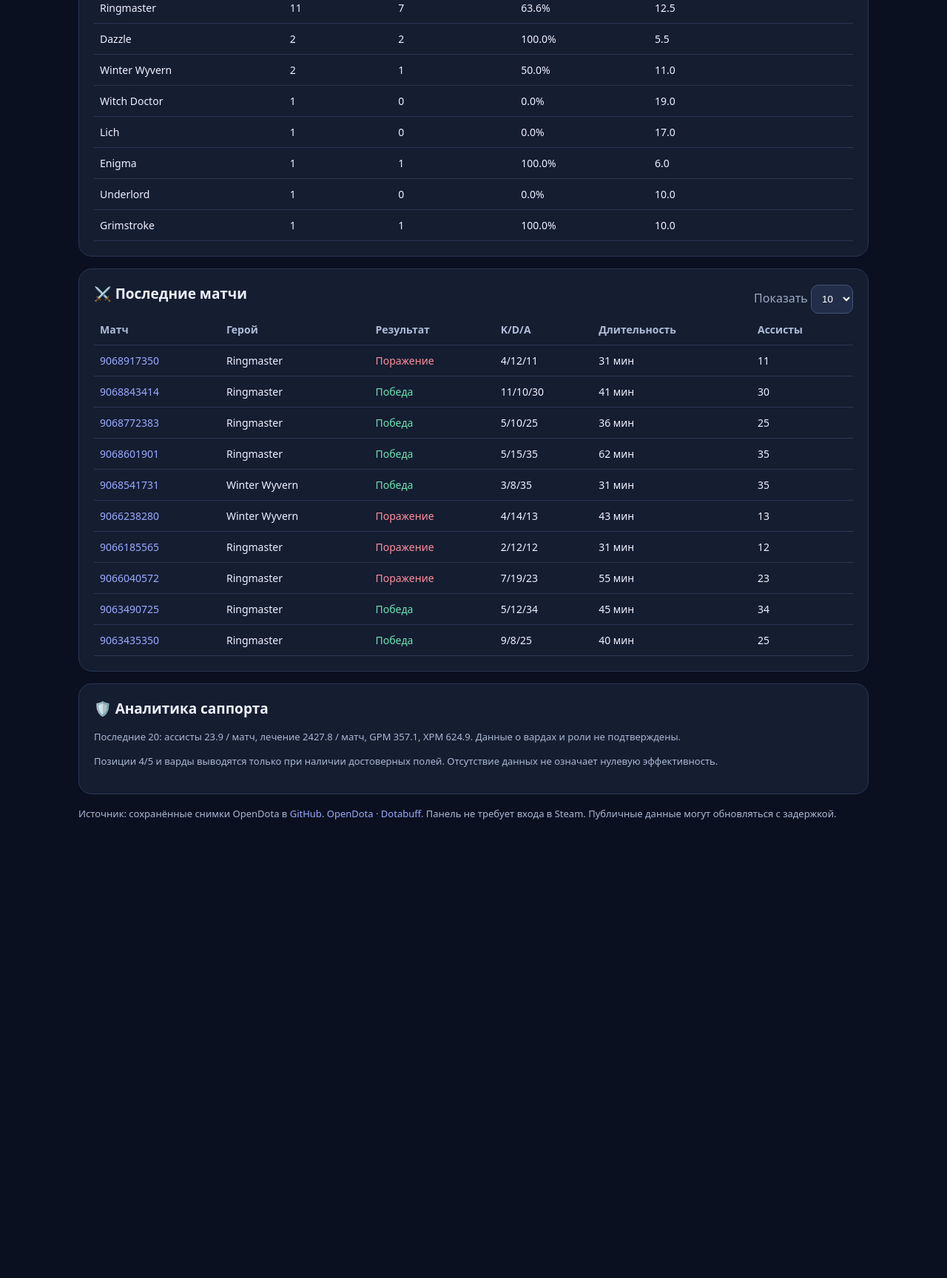
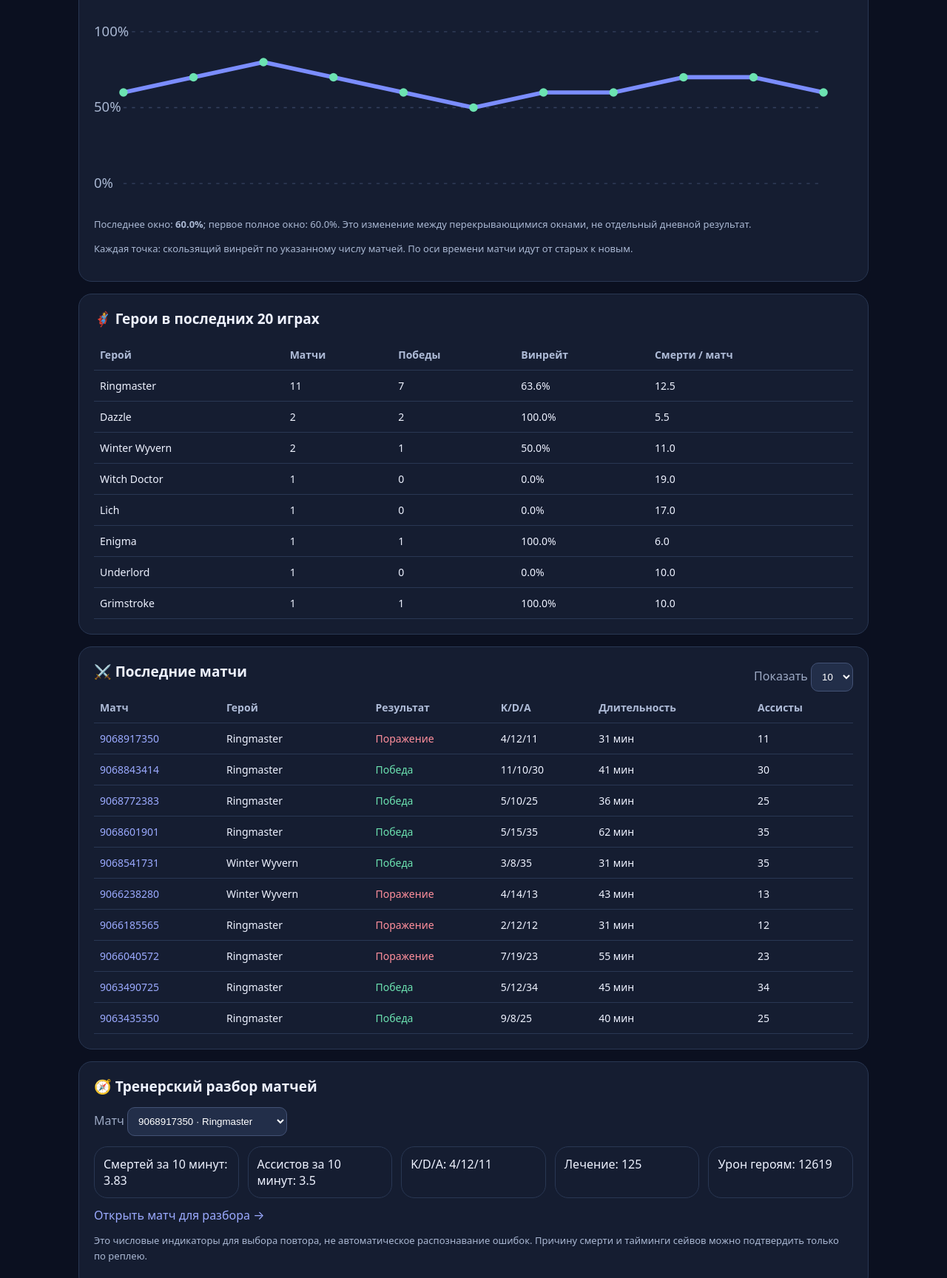
Before and after one commit to aruhaa222/dota2-daily-tracker, a plain HTML site: page index.html in a window 1280 px wide. Shown: the part 802-2530 px from the top of the page at 74% size. Before the commit the page ends 1973 px from the top, so only its background shows below. Drawn offline with Linux system fonts and the light colour scheme.

Commit message:
feat: add rolling winrate trends and per-match coaching diagnostics

```diff
--- a/index.html
+++ b/index.html
@@ -7,9 +7,9 @@
 <div id="status" class="note" role="status"></div>
 <section class="cards"><div class="card"><div class="muted">Общий винрейт</div><div class="metric" id="overall">—</div><div class="note" id="record">—</div></div><div class="card"><div class="muted">Последние 20</div><div class="metric" id="recent">—</div><div class="note">Винрейт</div></div><div class="card"><div class="muted">Средние смерти / 20</div><div class="metric" id="deaths">—</div><div class="note">С учётом длины матчей</div></div><div class="card"><div class="muted">Ранг / расчётный MMR</div><div class="metric" id="rank">—</div><div class="note" id="mmr">—</div></div></section>
 <div class="grid"><section class="panel"><h2>📈 Винрейт по окнам</h2><div id="bars"></div><p class="note">Окна построены по последним доступным матчам, а не по календарным дням.</p></section><section class="panel"><h2>🎯 Фокус тренировки</h2><p id="focus">Ожидание данных…</p><p class="note">Цель: после каждой игры отметить 2 предотвратимые смерти и проверить, как позиционирование повлияло на исход драки.</p><p class="note">Не приписываем ошибки только по числу смертей: для выводов о причинах нужен реплей.</p></section></div>
-<section class="panel"><h2>🦸 Герои в последних 20 играх</h2><div class="tablewrap"><table><thead><tr><th>Герой</th><th>Матчи</th><th>Победы</th><th>Винрейт</th><th>Смерти / матч</th></tr></thead><tbody id="heroes"></tbody></table></div></section>
+<section class="panel"><h2>📉 Динамика результатов</h2><div class="controls"><label class="muted">Окно <select id="trendWindow"><option value="5">5 матчей</option><option value="10" selected>10 матчей</option><option value="20">20 матчей</option></select></label></div><div id="trend" style="margin-top:16px"></div><p class="note">Каждая точка: скользящий винрейт по указанному числу матчей. По оси времени матчи идут от старых к новым.</p></section><section class="panel"><h2>🦸 Герои в последних 20 играх</h2><div class="tablewrap"><table><thead><tr><th>Герой</th><th>Матчи</th><th>Победы</th><th>Винрейт</th><th>Смерти / матч</th></tr></thead><tbody id="heroes"></tbody></table></div></section>
 <section class="panel"><div class="controls" style="justify-content:space-between"><h2>⚔️ Последние матчи</h2><label class="muted">Показать <select id="count"><option>5</option><option selected>10</option><option>20</option></select></label></div><div class="tablewrap"><table><thead><tr><th>Матч</th><th>Герой</th><th>Результат</th><th>K/D/A</th><th>Длительность</th><th>Ассисты</th></tr></thead><tbody id="matches"></tbody></table></div></section>
-<section class="panel"><h2>🛡️ Аналитика саппорта</h2><div id="support" class="note">—</div><p class="note">Позиции 4/5 и варды выводятся только при наличии достоверных полей. Отсутствие данных не означает нулевую эффективность.</p></section>
+<section class="panel"><h2>🧭 Тренерский разбор матчей</h2><div class="controls"><label class="muted">Матч <select id="reviewMatch"></select></label></div><div id="review" style="margin-top:14px"></div><p class="note">Это числовые индикаторы для выбора повтора, не автоматическое распознавание ошибок. Причину смерти и тайминги сейвов можно подтвердить только по реплею.</p></section><section class="panel"><h2>🛡️ Аналитика саппорта</h2><div id="support" class="note">—</div><p class="note">Позиции 4/5 и варды выводятся только при наличии достоверных полей. Отсутствие данных не означает нулевую эффективность.</p></section>
 <footer class="note">Источник: сохранённые снимки OpenDota в <a href="https://github.com/aruhaa222/dota2-daily-tracker">GitHub</a>. <a href="https://www.opendota.com/players/294194492">OpenDota</a> · <a href="https://ru.dotabuff.com/players/294194492">Dotabuff</a>. Панель не требует входа в Steam. Публичные данные могут обновляться с задержкой.</footer>
 </main><script>
 const BASE='https://raw.githubusercontent.com/aruhaa222/dota2-daily-tracker/main/data/';
@@ -31,9 +31,11 @@ const by={};last20.forEach(x=>{const key=x.hero_id;by[key]??={n:0,w:0,d:0};by[ke
 $('heroes').innerHTML=Object.entries(by).sort((a,b)=>b[1].n-a[1].n).map(([id,v])=>'<tr><td>'+clean(heroes[id]||('Hero #'+id))+'</td><td>'+v.n+'</td><td>'+v.w+'</td><td>'+pct(v.w,v.n)+'</td><td>'+(v.d/v.n).toFixed(1)+'</td></tr>').join('')||'<tr><td colspan="5">Нет данных</td></tr>';
 const recentDeaths=Number(avg(last20,'deaths'));$('focus').textContent=recentDeaths>=10?'Высокая средняя смертность ('+recentDeaths+'). В следующей сессии отслеживай позицию перед каждым командным столкновением и избегай одиночных проверок тумана войны.':'Сохраняй безопасную позицию и оценивай ценность каждого сейва, контроля и действия после выигранной драки.';
 $('support').textContent='Последние 20: ассисты '+avg(last20,'assists')+' / матч, лечение '+avg(last20,'hero_healing')+' / матч, GPM '+avg(last20,'gold_per_min')+', XPM '+avg(last20,'xp_per_min')+'. Данные о вардах и роли не подтверждены.';
-renderMatches();
+renderMatches();renderTrend();renderReview();
 }
+function renderTrend(){if(!snapshot)return;const m=[...(snapshot.recent_matches||[])].sort((a,b)=>a.start_time-b.start_time);const n=Number($('trendWindow').value);const vals=m.map((x,i)=>{const a=m.slice(Math.max(0,i-n+1),i+1);return a.length>=n?100*a.filter(win).length/a.length:null});const good=vals.map((v,i)=>({v,i})).filter(x=>x.v!==null);if(!good.length){$('trend').textContent='Недостаточно матчей';return}const W=720,H=200,P=28;const x=i=>P+(W-2*P)*(good.length===1?.5:i/(good.length-1)),y=v=>H-P-(H-2*P)*v/100;const points=good.map((a,i)=>x(i)+','+y(a.v)).join(' ');const labels=[0,50,100].map(v=>'<line x1="'+P+'" y1="'+y(v)+'" x2="'+(W-P)+'" y2="'+y(v)+'" stroke="#34415f" stroke-dasharray="3 5"/><text x="0" y="'+(y(v)+4)+'" fill="#aab8d3" font-size="13">'+v+'%</text>').join('');$('trend').innerHTML='<svg role="img" aria-label="Скользящий винрейт" viewBox="0 0 '+W+' '+H+'" style="width:100%;height:auto">'+labels+'<polyline fill="none" stroke="#7b8dff" stroke-width="4" stroke-linecap="round" stroke-linejoin="round" points="'+points+'"/>'+good.map((a,i)=>'<circle cx="'+x(i)+'" cy="'+y(a.v)+'" r="4" fill="#6ce3b1"><title>Окно '+(i+1)+': '+a.v.toFixed(1)+'%</title></circle>').join('')+'</svg><div class="note">Последнее окно: <strong>'+good.at(-1).v.toFixed(1)+'%</strong>; первое полное окно: '+good[0].v.toFixed(1)+'%. Это изменение между перекрывающимися окнами, не отдельный дневной результат.</div>'}
+function renderReview(){if(!snapshot)return;const m=[...(snapshot.recent_matches||[])].sort((a,b)=>b.start_time-a.start_time);const sel=$('reviewMatch');const prev=sel.value;sel.innerHTML=m.map(x=>'<option value="'+x.match_id+'">'+x.match_id+' · '+clean(heroes[x.hero_id]||('Hero #'+x.hero_id))+'</option>').join('');if(m.some(x=>String(x.match_id)===prev))sel.value=prev;const x=m.find(x=>String(x.match_id)===sel.value);if(!x){$('review').textContent='Нет матчей';return}const mins=x.duration/60,d10=x.duration>0?(x.deaths*10/mins).toFixed(2):'—',apm=x.duration>0?(x.assists*10/mins).toFixed(1):'—';const items=['Смертей за 10 минут: '+d10,'Ассистов за 10 минут: '+apm,'K/D/A: '+x.kills+'/'+x.deaths+'/'+x.assists,'Лечение: '+(x.hero_healing??'нет данных'),'Урон героям: '+(x.hero_damage??'нет данных')];$('review').innerHTML='<div class="cards" style="margin:0 0 12px">'+items.map(t=>'<div class="card" style="padding:12px">'+clean(t)+'</div>').join('')+'</div><a href="https://www.opendota.com/matches/'+x.match_id+'" target="_blank" rel="noopener">Открыть матч для разбора →</a>'}
 function renderMatches(){if(!snapshot)return;const m=(snapshot.recent_matches||[]).sort((a,b)=>b.start_time-a.start_time).slice(0,Number($('count').value));$('matches').innerHTML=m.map(x=>'<tr><td><a href="https://www.opendota.com/matches/'+encodeURIComponent(x.match_id)+'" target="_blank" rel="noopener">'+x.match_id+'</a></td><td>'+clean(heroes[x.hero_id]||('Hero #'+x.hero_id))+'</td><td class="'+(win(x)?'win':'loss')+'">'+(win(x)?'Победа':'Поражение')+'</td><td>'+x.kills+'/'+x.deaths+'/'+x.assists+'</td><td>'+Math.round(x.duration/60)+' мин</td><td>'+x.assists+'</td></tr>').join('')}
 async function load(){ $('status').textContent='Проверяем сохранённый снимок…';let err;for(const name of ['latest.json','2026-11-02.json']){try{const r=await fetch(BASE+name+'?t='+Date.now(),{cache:'no-store'});if(!r.ok)throw Error('HTTP '+r.status);const d=await r.json();if(!Array.isArray(d.recent_matches))throw Error('Нет списка матчей');render(d);$('status').textContent=name==='latest.json'?'Загружен последний сохранённый снимок.':'Загружен резервный снимок от 2 ноября. Для автообновления нужен data/latest.json.';return}catch(e){err=e}}$('status').innerHTML='<span class="error">Не удалось загрузить данные: '+clean(err?.message||'ошибка')+'</span>';$('freshness').textContent='Данные недоступны'}
-$('count').addEventListener('change',renderMatches);$('reload').addEventListener('click',load);load();
+$('count').addEventListener('change',renderMatches);$('trendWindow').addEventListener('change',renderTrend);$('reviewMatch').addEventListener('change',renderReview);$('reload').addEventListener('click',load);load();
 </script></body></html>
```
